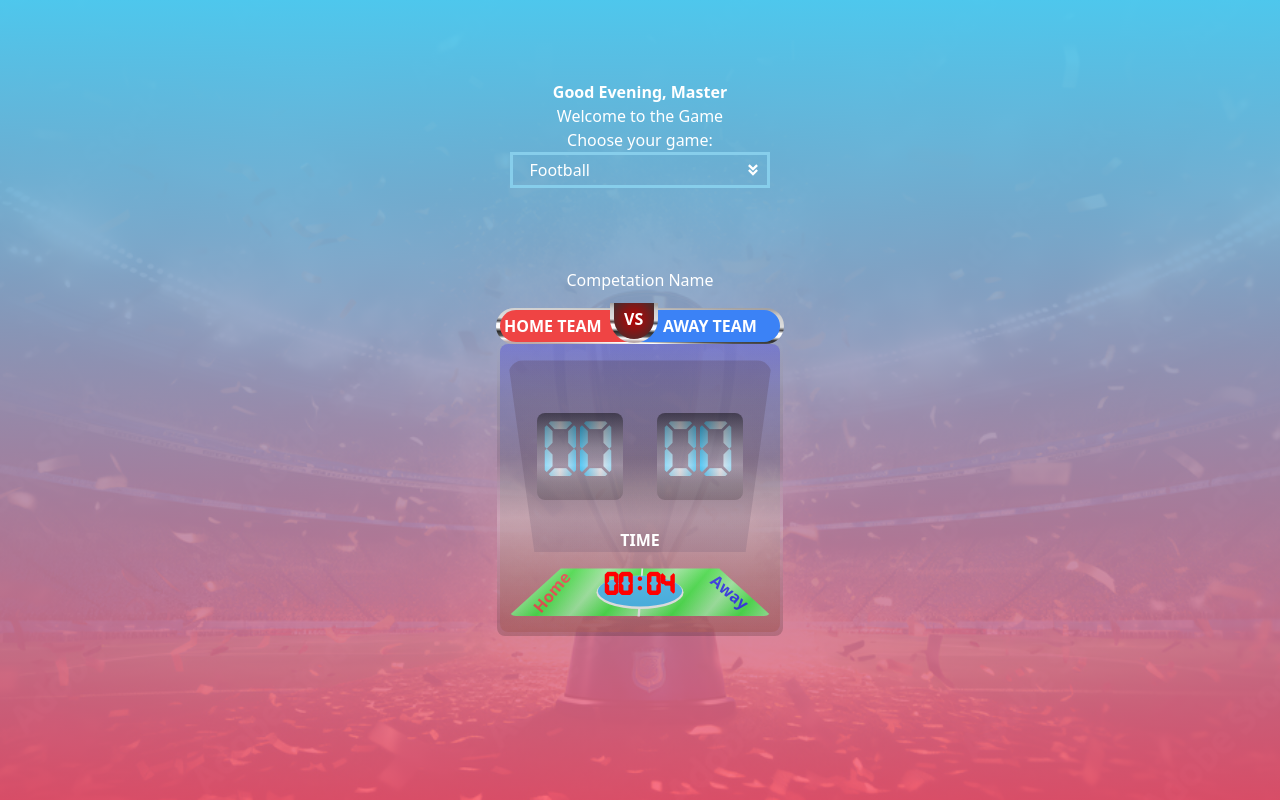
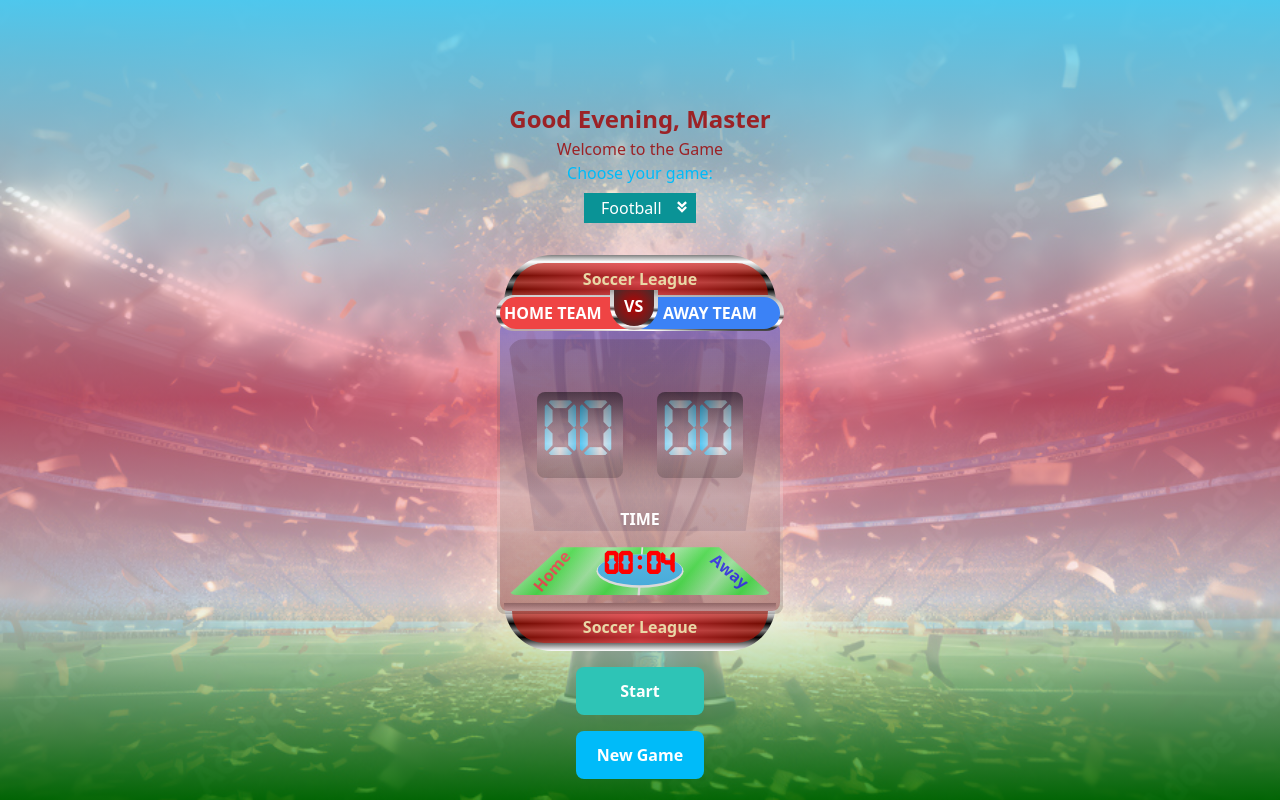
Before and after one commit to Walshwade-dev/scoreboard, a plain HTML site: page index.html in a window 1280 px wide. Drawn offline with nearby package versions, Linux system fonts and the light colour scheme.

Commit message:
first commit

```diff
--- a/index.html
+++ b/index.html
@@ -10,15 +10,15 @@
     <script src="https://cdn.tailwindcss.com"></script>
 
 </head>
-<body class="flex w-full h-[100vh] pt-20 justify-center text-[#fff]  text-center">
+<body class="flex flex-col w-full h-[100vh] pt-20 justify-center text-[#fff]  text-center">
     <div>
-        <h1 class="font-bold">
+        <h1 class="font-bold text-[1.5rem] text-[#9b2226]">
             <span id="greetings"></span>, Master
         </h1>
-        <h3>Welcome to the Game</h3>
+        <h3 class="text-[#9b2226]">Welcome to the Game</h3>
         <div>
-            <label for="game-choice"> Choose your game:</label>
-            <div class="flex items-center select-container">
+            <label for="game-choice" class="text-[#00bbf9]"> Choose your game:</label>
+            <div class="relative items-center  max-w-[7rem] mx-auto bg-[#0a9396] mt-2">
                 <div class="select-ctn">
                     <select id="game-choice" name="games" class="select-box">
                         <option id="football-opt" value="football">Football</option>
@@ -26,7 +26,7 @@
                         <option id="basketball-opt" value="basketball">Basketball</option>
                     </select>
                 </div>
-                <div class="icon-container ">
+                <div class="icon-container absolute top-0">
                     <svg
                         width="28"
                         height="28"
@@ -50,8 +50,8 @@
 
 
         <!-- ====> football score board <==== start -->
-        <div id="football-board" class="foot-score-board mt-20 mb-10">
-            <div>Competation Name</div>
+        <div id="football-board" class="foot-score-board mt-10 mb-10">
+            <div class="league-name-el flex items-center justify-center max-w-[20%] h-[2rem] mx-auto -mb-4 text-[1rem] font-bold text-[#e9d8a6]">Soccer League</div>
             <div>
 
                 <div class="vs-container relative z-40 mt-4 flex items-center h-9 w-72 mx-auto text-center">
@@ -62,7 +62,7 @@
                     <div id="away-team-name" class="flex uppercase font-semibold text-[1rem] justify-center items-center  bg-blue-500 h-8 w-40 px-1 rounded-tr-2xl rounded-br-2xl">Away Team</div>
                 </div>
 
-                <div class="glassy-background flex flex-col justify-center items-center relative z-30 w-[17.5rem] h-72 mx-auto bg-[#00000033] rounded-lg ">
+                <div class="glassy-background flex flex-col justify-center items-center relative z-30 w-[17.5rem] h-72 mx-auto -mt-2 bg-[#00000033] rounded-lg ">
                     <div class="score-display-container w-[16.5rem] h-[12rem] flex flex-col items-center justify-center">
                         <div class="flex items-center justify-center gap-10">
                             <div class="home-team-score w-20 h-20 flex justify-center items-center text-[5rem] ">00</div>
@@ -85,11 +85,16 @@
 
             </div>
 
+            <div class="league-end-el flex items-center justify-center max-w-[20%] h-[2rem] mx-auto -mb-4 text-[1rem] font-bold text-[#e9d8a6]">Soccer League</div>
+
             </div>
         </div>
 
         <!-- ====> football score board <==== end -->
-
+        <div class="flex flex-col gap-4">
+            <button class="start-btn w-[8rem] h-[3rem] mx-auto bg-[#2ec4b6] hover:bg-[#23817c] font-semibold rounded-lg">Start</button>
+            <button class="new-game-btn w-[8rem] h-[3rem] mx-auto bg-[#00bbf9] hover:bg-[#1f6da0] font-semibold rounded-lg">New Game</button>
+        </div>
     </div>
 </body>
 
--- a/styles.css
+++ b/styles.css
@@ -11,7 +11,7 @@
 }
 
 body {
-    background: linear-gradient(rgba(79, 202, 240, 0.986), rgba(253, 90, 118, 0.849)), url('/images/trophybkg.jpg');
+    background: linear-gradient(#4fcaf0fb, #faf9f9a1, #e75e75bb, #ffffffad, #008000c5), url('/images/trophybkg.jpg');
     width: 100%;
     height: 120vh;
     overflow: hidden;
@@ -49,13 +49,59 @@ body {
 }
 
 .select-box:focus {
-    background-color: #38cefcee;
+    background-color: #94d2bd;
     color: black;
 }
 
-option:focus{
-    color: black;
+.option:focus {
+    background-color: blueviolet;
 }
+
+.league-name-el {
+    position: relative;
+    background: linear-gradient(to right, #b61203a1, #e4393ed2, #b61203a1 );
+    border-top-left-radius: 3rem;
+    border-top-right-radius: 3rem;
+}
+
+.league-end-el {
+    position: relative;
+    background: linear-gradient(to right, #b61203a1, #e4393ed2, #b61203a1 );
+    border-bottom-left-radius: 3rem;
+    border-bottom-right-radius: 3rem;
+}
+
+.league-name-el::before {
+    position: absolute;
+    content: '';
+    background: linear-gradient(grey, white, darkgrey, black, grey, black, grey, white);
+    top: 0;
+    right: 0;
+    bottom: 0;
+    left: 0;
+    height: 3rem;
+    margin: -8px;
+    border-top-left-radius: 3rem;
+    border-top-right-radius: 3rem;
+    z-index: -1;
+}
+
+.league-end-el::before {
+    position: absolute;
+    content: '';
+    background: linear-gradient(grey, white, darkgrey, black, grey, black, grey, white);
+    top: 0;
+    right: 0;
+    bottom: 0;
+    left: 0;
+    height: 3rem;
+    margin: -8px;
+    border-bottom-left-radius: 3rem;
+    border-bottom-right-radius: 3rem;
+    z-index: -1;
+}
+
+
 
 .vs-container {
     background: radial-gradient(circle at 100% 100%, rgba(48,48,48,0) 0, rgba(48,48,48,0) 24px, transparent 24px) 0% 0%/30px 30px no-repeat,
```
